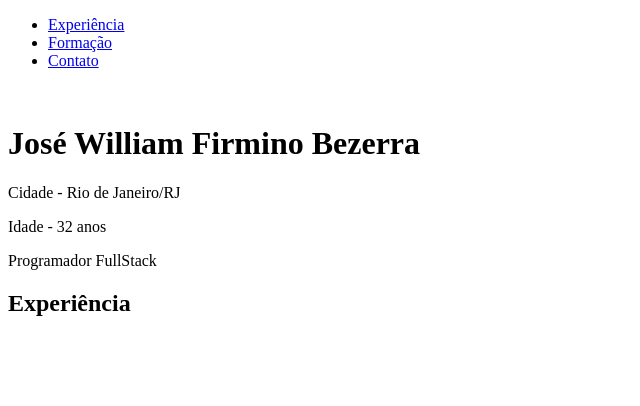
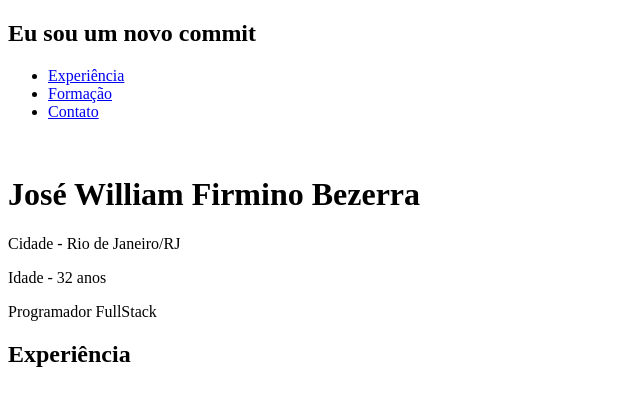
Before and after one commit to Will-firmino/portfolio, a plain HTML site: page index.html in a window 1280 px wide. Shown: the whole page, without its empty margins (0-640 px from the left). Drawn offline with Linux system fonts and the light colour scheme.

Commit message:
Segundo Commit

```diff
--- a/index.html
+++ b/index.html
@@ -9,6 +9,7 @@
 <body>
     <header class="header">
         <nav>
+            <h1>Eu sou um novo commit</h1>
             <ul class="header-menu">
                 <li><a href="#experiencia">Experiência</a></li>
                 <li><a href="#formacao">Formação</a></li>
```
